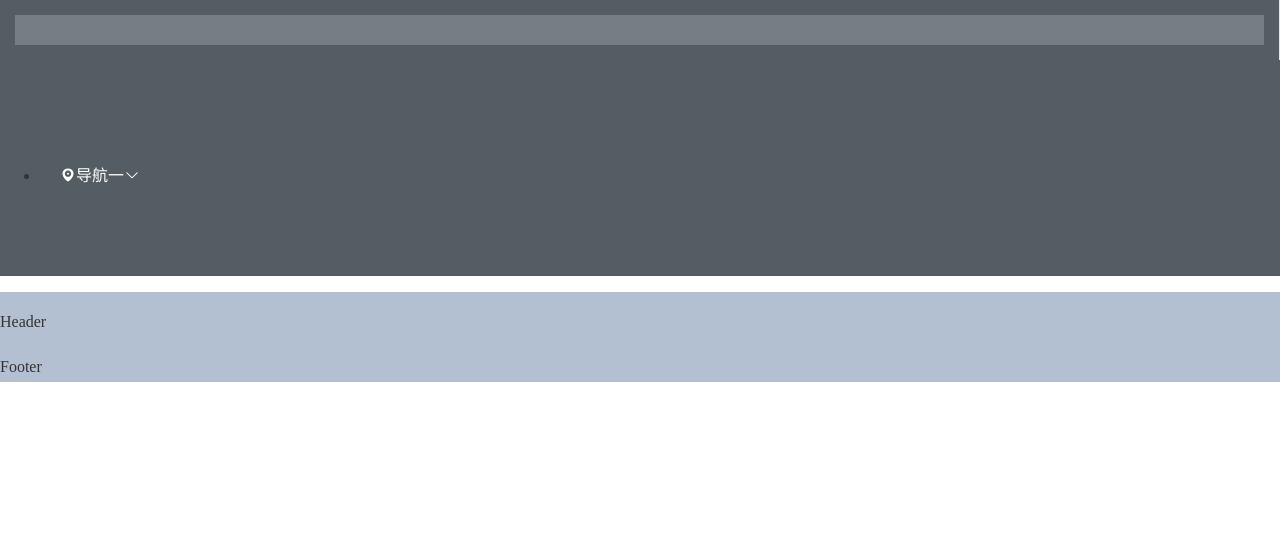
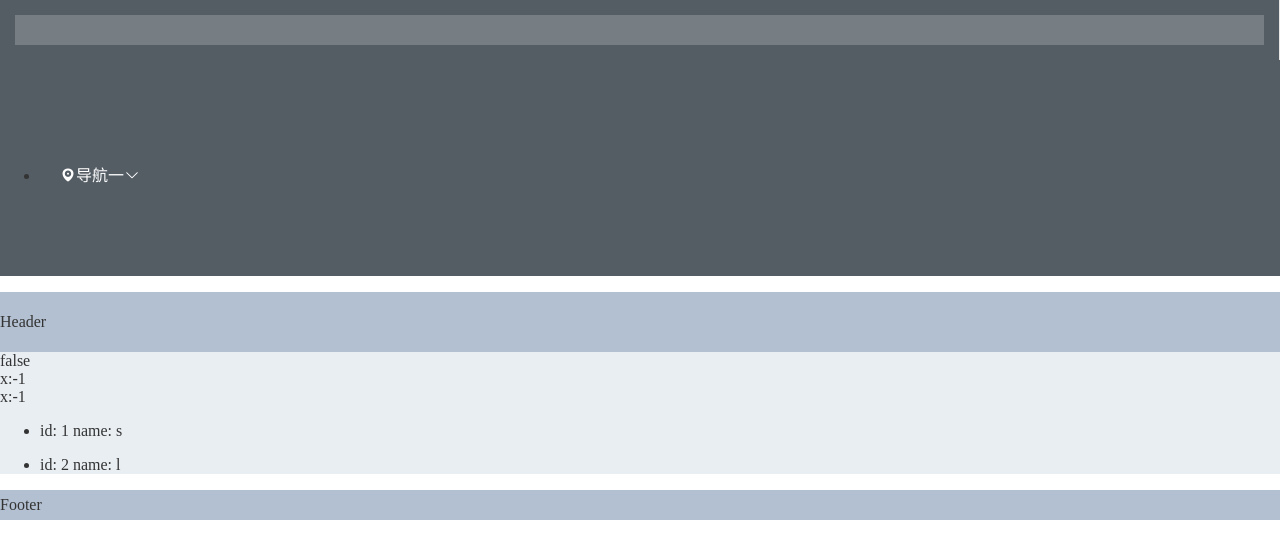
Before and after one commit to KouSum/km-vite-vue3, a Vue app: page /hooks in a window 1280 px wide. Before the commit this address had no page. Shown: the top 558 px of the page. Built offline with nearby package versions, Linux system fonts and the light colour scheme.

Commit message:
feat：1、自定义可复用函数。2、模拟数据请求(public/data 目录)

```diff
--- /dev/null
+++ b/public/data/d1.json
@@ -0,0 +1,10 @@
+[
+    {
+        "name": "s",
+        "id": 1
+    },
+    {
+        "name": "l",
+        "id": 2
+    }
+]
--- a/src/App2.vue
+++ b/src/App2.vue
@@ -31,6 +31,10 @@
           <el-submenu index="1-4">
             <template #title>数据接口请求</template>
             <el-menu-item index="/posts">umi-request 测试</el-menu-item>
+          </el-submenu>
+          <el-submenu index="1-5">
+            <template #title>自定义hooks</template>
+            <el-menu-item index="/hooks">可复用函数demo1</el-menu-item>
           </el-submenu>
           <!--<el-menu-item-group title="分组4">
             <el-menu-item index="/">单元测试</el-menu-item>
--- /dev/null
+++ b/src/components/antd/HooksDemo.vue
@@ -0,0 +1,52 @@
+<template>
+  <a-spin :spinning="loading">
+    <div>
+      <div>{{ loading }}</div>
+      <div>x:{{ x }}</div>
+      <div>x:{{ y }}</div>
+    </div>
+    <h3 v-if="loading">正在加载中</h3>
+    <h3 v-else-if="errorMsg">错误信息：{{ errorMsg }}</h3>
+    <ul v-else></ul>
+
+    <!-- 这里的 :key 是必须的 -->
+    <ul v-for="item in data" :key="item.id">
+      <li>
+        <span> id: {{ item.id }} </span>
+        <span> name: {{ item.name }} </span>
+      </li>
+    </ul>
+  </a-spin>
+</template>
+
+<script lang="ts">
+import { defineComponent } from "vue";
+
+import useMousePosition from "../../myhooks/useMousePosition";
+import useGetRequestData from "../../myhooks/useGetRequestData";
+
+
+// ts 类型接口
+interface Data1 {
+  name: string;
+  id: number;
+}
+
+
+export default defineComponent({
+  setup() {
+    const { x, y } = useMousePosition();
+
+    //注意：<Data1[]>
+    const { loading, data, errorMsg } = useGetRequestData<Data1[]>();
+
+    return {
+      x,
+      y,
+      loading,
+      data,
+      errorMsg,
+    };
+  },
+});
+</script>
--- a/src/main.ts
+++ b/src/main.ts
@@ -1,6 +1,6 @@
 import { createApp } from 'vue'
 import App from './App2.vue'
-import { Button, Menu, Layout, Input, Descriptions,  } from 'ant-design-vue';
+import { Button, Menu, Layout, Input, Descriptions, Spin  } from 'ant-design-vue';
 import { store, key } from "./store"
 
 import { ElButton, ElSelect, ElHeader, ElMain, ElContainer, ElFooter, ElAside,
@@ -14,7 +14,7 @@ import RequestMethod from 'umi-request'
 
 // ui
 const antd = [
-    Button, Menu, Layout,Input,Descriptions
+    Button, Menu, Layout,Input,Descriptions,Spin
 ]
 const elementPlus = [
     ElButton,
--- /dev/null
+++ b/src/myhooks/useGetRequestData.ts
@@ -0,0 +1,29 @@
+import { onBeforeUnmount, onMounted, ref } from "vue";
+import { Request1 } from '../request'
+
+//注意：<T>
+export default function <T>() {
+
+    const loading = ref<boolean>(true)
+
+    //注意：<T | null>
+    const data = ref<T | null>(null)
+
+    const errorMsg = ref<string>("")
+
+    Request1("/data/d1.json").then(d => {
+        data.value = d
+    }).catch(e => {
+        errorMsg.value = e.message || '未知错误'
+    }).finally(() => {
+        loading.value = false
+    })
+
+    return {
+        loading,
+        data,
+        errorMsg
+    }
+
+
+}
--- /dev/null
+++ b/src/myhooks/useMousePosition.ts
@@ -0,0 +1,31 @@
+import { onBeforeUnmount, onMounted, ref } from "vue";
+
+
+
+//与request文件夹下的网络请求例子差不多
+
+
+//监听鼠标点击坐标
+export default function () {
+    const x = ref<number>(-1);
+    const y = ref<number>(-1);
+
+    const clickHandler = (e: MouseEvent) => {
+        x.value = e.pageX
+        y.value = e.pageY
+
+    }
+
+    onMounted(()=>{
+        window.addEventListener('click', clickHandler)
+    })
+
+    onBeforeUnmount(()=>{
+        window.removeEventListener('click', clickHandler)
+    })
+
+
+    return {
+        x, y
+    }
+}
--- a/src/router/index.ts
+++ b/src/router/index.ts
@@ -21,6 +21,10 @@ const router = createRouter({
             path: '/posts',
             component: () => import ("../components/antd/Posts.vue")
         },
+        {
+            path: '/hooks',
+            component: () => import ("../components/antd/HooksDemo.vue")
+        },
     ]
 })
 
```
